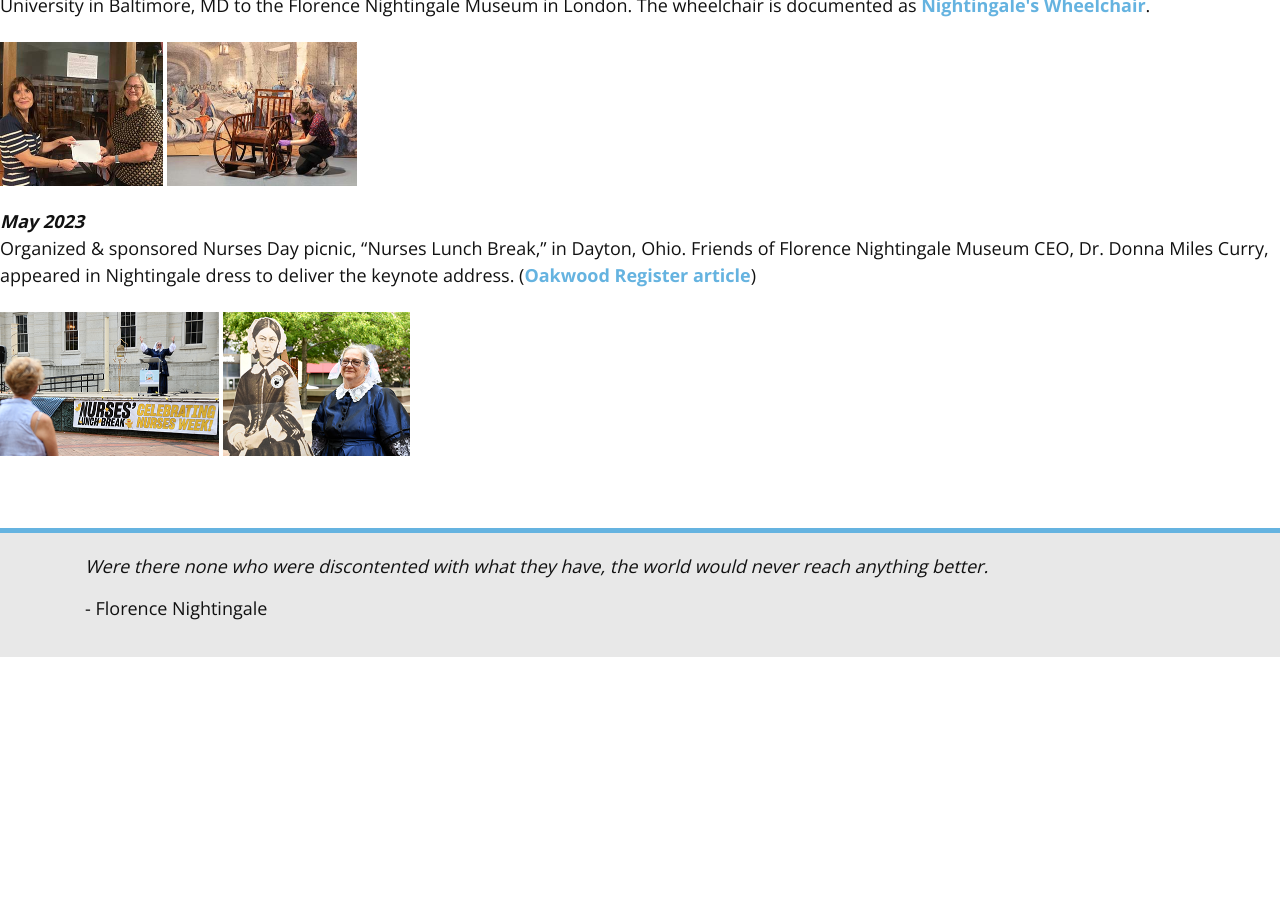
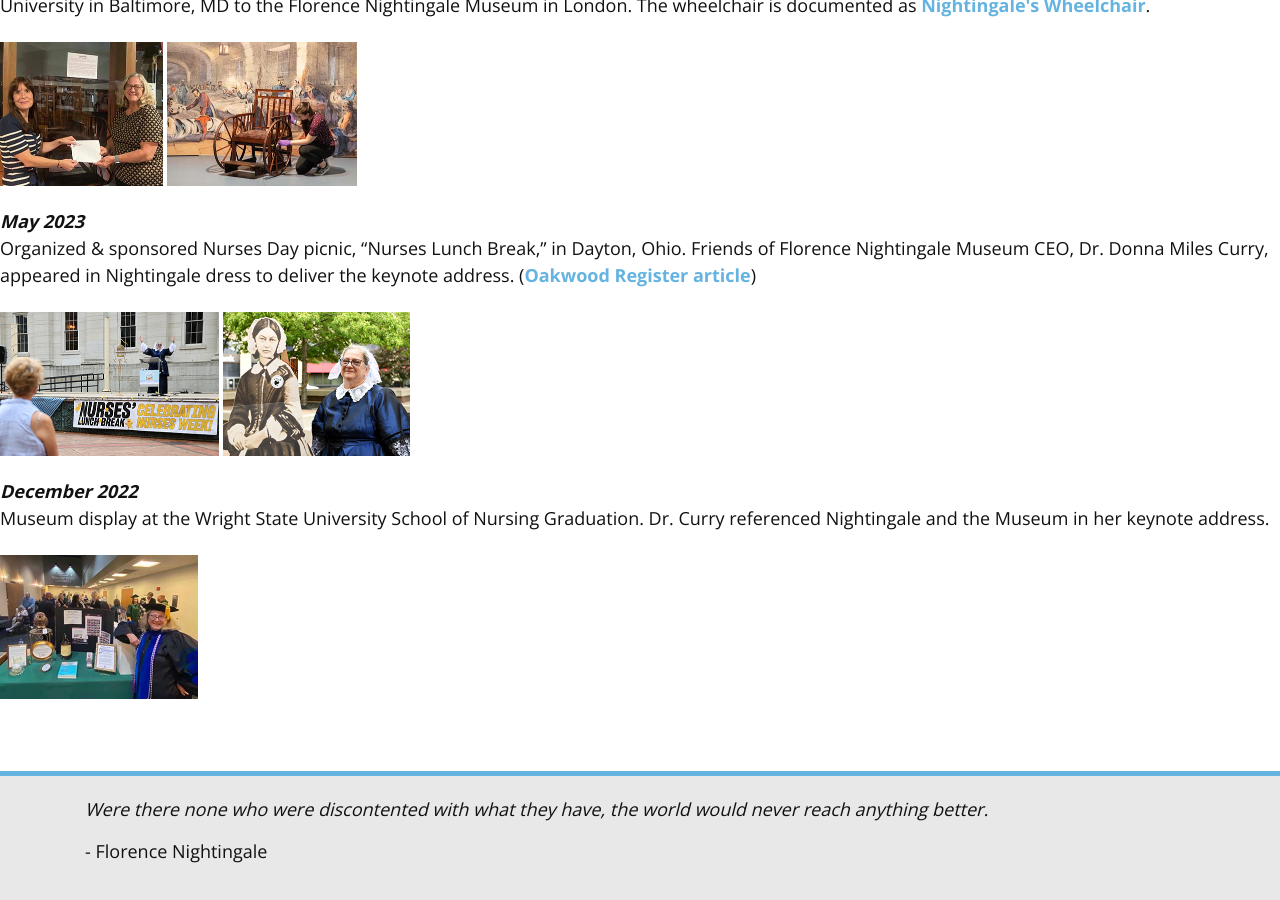
Before and after one commit to codefordayton/friendsoffnm.org, a Jekyll site: the page built from index.html, in a window 1280 px wide and 900 px high, scrolled down 2814 px. Built offline with Jekyll 4.4.1, drawn with Linux system fonts in a browser that asks for light colours; nearby versions of some CDN libraries; before the commit the page ends 3471 px from its top, so only the background shows below that.

Commit message:
Add friends update section for December 2022
Added a section for friends update in December 2022 with a museum display description and an image.

```diff
--- a/index.html
+++ b/index.html
@@ -220,6 +220,20 @@ The <a href="https://www.florence-nightingale.co.uk/">Florence Nightingale Museu
     </figure>
   </div>
 </section>
+<section id="friends-update-dec2022">
+  <p>
+    <strong><em><time datetime="2022-12">December 2022</time></em></strong><br />
+    Museum display at the Wright State University School of Nursing Graduation. Dr. Curry referenced Nightingale and the Museum in her keynote address.
+  </p>
+
+  <div class="friends-gallery">
+    <figure class="friends-figure">
+      <img src="img/donna-wsu-fofnm-small.jpg"
+           alt="Dr. Donna Curry at Wright State University School of Nursing graduation"
+           class="friends-photo" />
+    </figure>
+  </div>
+</section>
 
 <script> // A small script to toggle captions on click and handle keyboard activation.
 //
```
